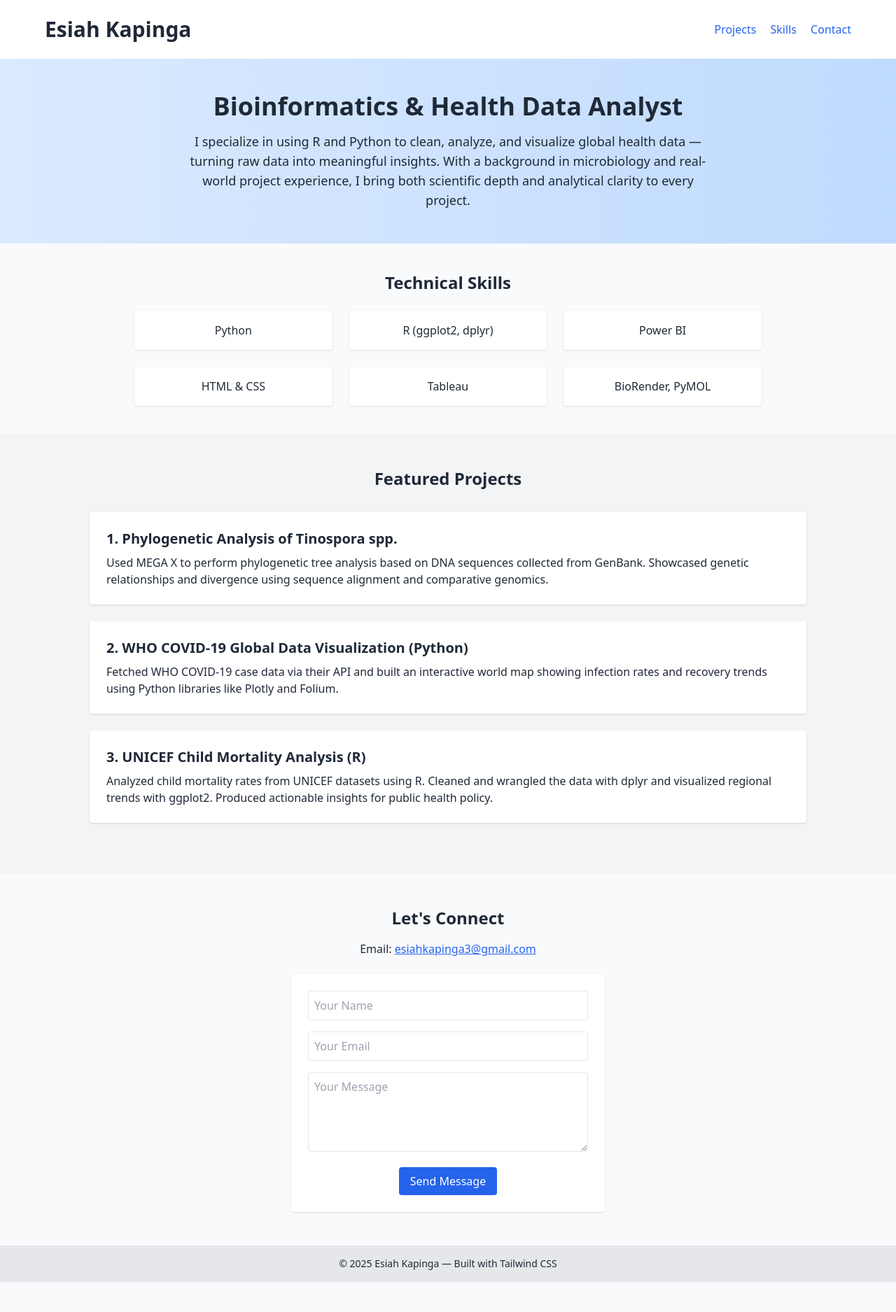
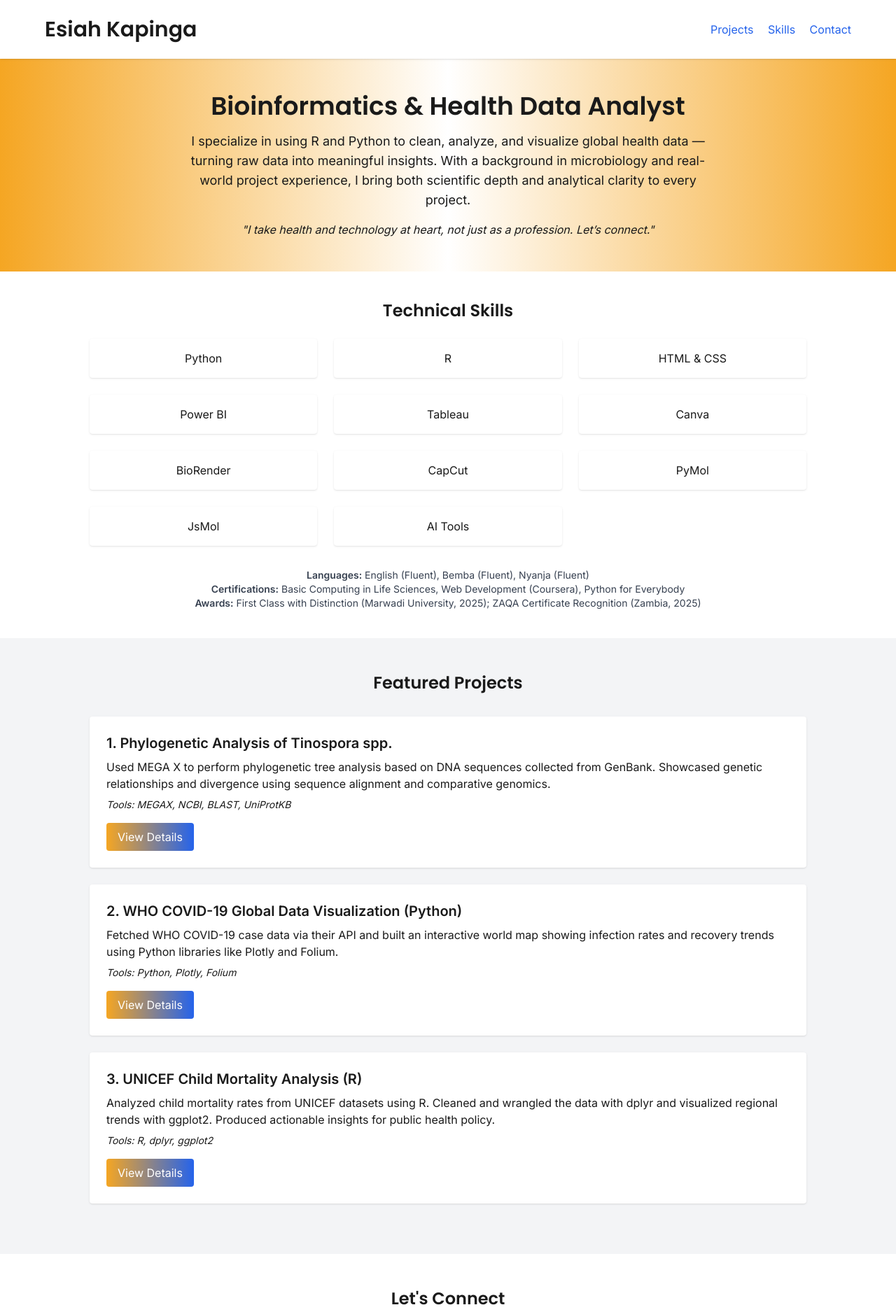
Before and after one commit to esiahkapingaa/portfolio-site, a plain HTML site: page index.html in a window 1280 px wide. Shown: the top 1875 px of the page at 70% size. Before the commit the page ends 1832 px from the top, so only its background shows below. Drawn offline with nearby package versions, Linux system fonts and the light colour scheme.

Commit message:
Update index.html

```diff
--- a/index.html
+++ b/index.html
@@ -1,88 +1,139 @@
 <!DOCTYPE html>
 <html lang="en">
   <head>
-  <meta charset="UTF-8">
-  <meta name="viewport" content="width=device-width, initial-scale=1">
+    <meta charset="UTF-8" />
+    <meta name="viewport" content="width=device-width, initial-scale=1.0" />
     <title>Esiah Kapinga | Bioinformatics & Health Data Analyst</title>
     <script src="https://cdn.tailwindcss.com"></script>
+    <link rel="stylesheet" href="https://unpkg.com/aos@2.3.1/dist/aos.css" />
+    <script>
+      tailwind.config = {
+        theme: {
+          extend: {
+            colors: {
+              brand: {
+                yellow: '#F5A623',
+                dark: '#1A1A1A',
+                accent: '#2563EB'
+              }
+            },
+            fontFamily: {
+              display: ['Poppins', 'sans-serif'],
+              body: ['Inter', 'sans-serif']
+            }
+          }
+        }
+      }
+    </script>
+    <style>
+      @import url('https://fonts.googleapis.com/css2?family=Inter:wght@400;600&family=Poppins:wght@600&display=swap');
+      .floating {
+        animation: float 3s ease-in-out infinite;
+      }
+      @keyframes float {
+        0%, 100% { transform: translateY(0); }
+        50% { transform: translateY(-5px); }
+      }
+    </style>
   </head>
-<body class="bg-gray-50 text-gray-800">
-
-  <!-- HERO -->
-  <header class="bg-white shadow p-6">
+  <body class="bg-white text-brand-dark font-body">
+    <header class="bg-white shadow p-6 sticky top-0 z-50">
       <div class="max-w-6xl mx-auto flex flex-col md:flex-row items-center justify-between">
-      <h1 class="text-3xl font-bold">Esiah Kapinga</h1>
+        <h1 class="text-3xl font-display font-bold floating">Esiah Kapinga</h1>
         <nav class="space-x-4 mt-4 md:mt-0">
-        <a href="#projects" class="text-blue-600 hover:underline">Projects</a>
-        <a href="#skills" class="text-blue-600 hover:underline">Skills</a>
-        <a href="#contact" class="text-blue-600 hover:underline">Contact</a>
+          <a href="#projects" class="text-brand-accent hover:underline">Projects</a>
+          <a href="#skills" class="text-brand-accent hover:underline">Skills</a>
+          <a href="#contact" class="text-brand-accent hover:underline">Contact</a>
         </nav>
       </div>
     </header>
 
-  <!-- INTRO -->
-  <section class="py-12 text-center bg-gradient-to-r from-blue-100 to-blue-200">
+    <section class="py-12 text-center bg-gradient-to-r from-brand-yellow via-white to-brand-yellow">
       <div class="max-w-3xl mx-auto">
-      <h2 class="text-4xl font-bold mb-4">Bioinformatics & Health Data Analyst</h2>
-      <p class="text-lg">
-        I specialize in using R and Python to clean, analyze, and visualize global health data — turning raw data into meaningful insights. With a background in microbiology and real-world project experience, I bring both scientific depth and analytical clarity to every project.
-      </p>
+        <h2 class="text-4xl font-display font-bold mb-4 animate-pulse">Bioinformatics & Health Data Analyst</h2>
+        <p class="text-lg">I specialize in using R and Python to clean, analyze, and visualize global health data — turning raw data into meaningful insights. With a background in microbiology and real-world project experience, I bring both scientific depth and analytical clarity to every project.</p>
+        <p class="mt-4 italic">"I take health and technology at heart, not just as a profession. Let’s connect."</p>
       </div>
     </section>
 
-  <!-- SKILLS -->
-  <section id="skills" class="py-10 max-w-4xl mx-auto">
-    <h3 class="text-2xl font-bold mb-6 text-center">Technical Skills</h3>
+    <section id="skills" class="py-10 max-w-5xl mx-auto" data-aos="fade-up">
+      <h3 class="text-2xl font-display font-bold mb-6 text-center">Technical Skills</h3>
       <div class="grid grid-cols-2 md:grid-cols-3 gap-6 text-center">
         <div class="bg-white p-4 shadow rounded">Python</div>
-      <div class="bg-white p-4 shadow rounded">R (ggplot2, dplyr)</div>
+        <div class="bg-white p-4 shadow rounded">R</div>
+        <div class="bg-white p-4 shadow rounded">HTML & CSS</div>
         <div class="bg-white p-4 shadow rounded">Power BI</div>
-      <div class="bg-white p-4 shadow rounded">HTML & CSS</div>
         <div class="bg-white p-4 shadow rounded">Tableau</div>
-      <div class="bg-white p-4 shadow rounded">BioRender, PyMOL</div>
+        <div class="bg-white p-4 shadow rounded">Canva</div>
+        <div class="bg-white p-4 shadow rounded">BioRender</div>
+        <div class="bg-white p-4 shadow rounded">CapCut</div>
+        <div class="bg-white p-4 shadow rounded">PyMol</div>
+        <div class="bg-white p-4 shadow rounded">JsMol</div>
+        <div class="bg-white p-4 shadow rounded">AI Tools</div>
+      </div>
+      <div class="mt-8 text-center text-sm text-gray-700">
+        <p><strong>Languages:</strong> English (Fluent), Bemba (Fluent), Nyanja (Fluent)</p>
+        <p><strong>Certifications:</strong> Basic Computing in Life Sciences, Web Development (Coursera), Python for Everybody</p>
+        <p><strong>Awards:</strong> First Class with Distinction (Marwadi University, 2025); ZAQA Certificate Recognition (Zambia, 2025)</p>
       </div>
     </section>
 
-  <!-- PROJECTS -->
     <section id="projects" class="py-12 bg-gray-100">
-    <div class="max-w-5xl mx-auto">
-      <h3 class="text-2xl font-bold mb-8 text-center">Featured Projects</h3>
+      <div class="max-w-5xl mx-auto" data-aos="fade-up">
+        <h3 class="text-2xl font-display font-bold mb-8 text-center">Featured Projects</h3>
 
         <!-- Project 1 -->
         <div class="bg-white rounded shadow p-6 mb-6">
           <h4 class="text-xl font-semibold mb-2">1. Phylogenetic Analysis of Tinospora spp.</h4>
           <p>Used MEGA X to perform phylogenetic tree analysis based on DNA sequences collected from GenBank. Showcased genetic relationships and divergence using sequence alignment and comparative genomics.</p>
+          <p class="text-sm mt-2 italic">Tools: MEGAX, NCBI, BLAST, UniProtKB</p>
+          <a href="#" class="inline-block mt-4 px-4 py-2 text-white bg-gradient-to-r from-brand-yellow to-brand-accent rounded hover:opacity-90">View Details</a>
         </div>
 
         <!-- Project 2 -->
         <div class="bg-white rounded shadow p-6 mb-6">
           <h4 class="text-xl font-semibold mb-2">2. WHO COVID-19 Global Data Visualization (Python)</h4>
           <p>Fetched WHO COVID-19 case data via their API and built an interactive world map showing infection rates and recovery trends using Python libraries like Plotly and Folium.</p>
+          <p class="text-sm mt-2 italic">Tools: Python, Plotly, Folium</p>
+          <a href="#" class="inline-block mt-4 px-4 py-2 text-white bg-gradient-to-r from-brand-yellow to-brand-accent rounded hover:opacity-90">View Details</a>
         </div>
 
         <!-- Project 3 -->
         <div class="bg-white rounded shadow p-6 mb-6">
           <h4 class="text-xl font-semibold mb-2">3. UNICEF Child Mortality Analysis (R)</h4>
           <p>Analyzed child mortality rates from UNICEF datasets using R. Cleaned and wrangled the data with dplyr and visualized regional trends with ggplot2. Produced actionable insights for public health policy.</p>
+          <p class="text-sm mt-2 italic">Tools: R, dplyr, ggplot2</p>
+          <a href="#" class="inline-block mt-4 px-4 py-2 text-white bg-gradient-to-r from-brand-yellow to-brand-accent rounded hover:opacity-90">View Details</a>
         </div>
       </div>
     </section>
 
-  <!-- CONTACT -->
-  <section id="contact" class="py-12 text-center">
-    <h3 class="text-2xl font-bold mb-4">Let's Connect</h3>
-    <p class="mb-6">Email: <a href="mailto:esiahkapinga3@gmail.com" class="text-blue-600 underline">esiahkapinga3@gmail.com</a></p>
+    <section id="contact" class="py-12 text-center" data-aos="fade-up">
+      <h3 class="text-2xl font-display font-bold mb-4">Let's Connect</h3>
+      <p class="mb-6">Email: <a href="mailto:esiahkapinga3@gmail.com" class="text-brand-accent underline">esiahkapinga3@gmail.com</a></p>
       <form class="max-w-md mx-auto bg-white p-6 rounded shadow space-y-4">
-      <input type="text" placeholder="Your Name" class="w-full border p-2 rounded" required>
-      <input type="email" placeholder="Your Email" class="w-full border p-2 rounded" required>
+        <input type="text" placeholder="Your Name" class="w-full border p-2 rounded" required />
+        <input type="email" placeholder="Your Email" class="w-full border p-2 rounded" required />
         <textarea placeholder="Your Message" class="w-full border p-2 rounded" rows="4" required></textarea>
-      <button class="bg-blue-600 text-white px-4 py-2 rounded hover:bg-blue-700" type="submit">Send Message</button>
+        <button class="bg-brand-dark text-white px-4 py-2 rounded hover:bg-black" type="submit">Send Message</button>
       </form>
     </section>
 
-  <footer class="text-center py-4 bg-gray-200 text-sm">
-    &copy; 2025 Esiah Kapinga — Built with Tailwind CSS
+    <footer class="text-center py-6 bg-brand-dark text-white text-sm">
+      <div class="space-y-2">
+        <img src="New Project (1).png" alt="Esiah Signature Logo" class="mx-auto w-24 opacity-90 animate-pulse">
+        <p>&copy; 2025 Esiah Kapinga — Built with Tailwind CSS</p>
+        <p>Lusaka, Zambia | P: +260770688389 | <a href="mailto:esiahkapinga3@gmail.com" class="underline">esiahkapinga3@gmail.com</a></p>
+        <div class="flex justify-center gap-4 mt-2">
+          <a href="https://www.linkedin.com/in/esiah-kapinga" target="_blank"><img src="https://cdn.jsdelivr.net/gh/devicons/devicon/icons/linkedin/linkedin-original.svg" alt="LinkedIn" class="w-6 h-6"></a>
+          <a href="https://github.com/esiahkapinga" target="_blank"><img src="https://cdn.jsdelivr.net/gh/devicons/devicon/icons/github/github-original.svg" alt="GitHub" class="w-6 h-6"></a>
+          <a href="https://www.instagram.com/esiah_kapinga" target="_blank"><img src="https://cdn-icons-png.flaticon.com/512/2111/2111463.png" alt="Instagram" class="w-6 h-6"></a>
+          <a href="https://youtube.com/ESIAH" target="_blank"><img src="https://cdn-icons-png.flaticon.com/512/1384/1384060.png" alt="YouTube" class="w-6 h-6"></a>
+        </div>
+      </div>
     </footer>
 
+    <script src="https://unpkg.com/aos@2.3.1/dist/aos.js"></script>
+    <script>AOS.init();</script>
   </body>
 </html>
```
Lines whose indentation alone changed are shown as unchanged.
